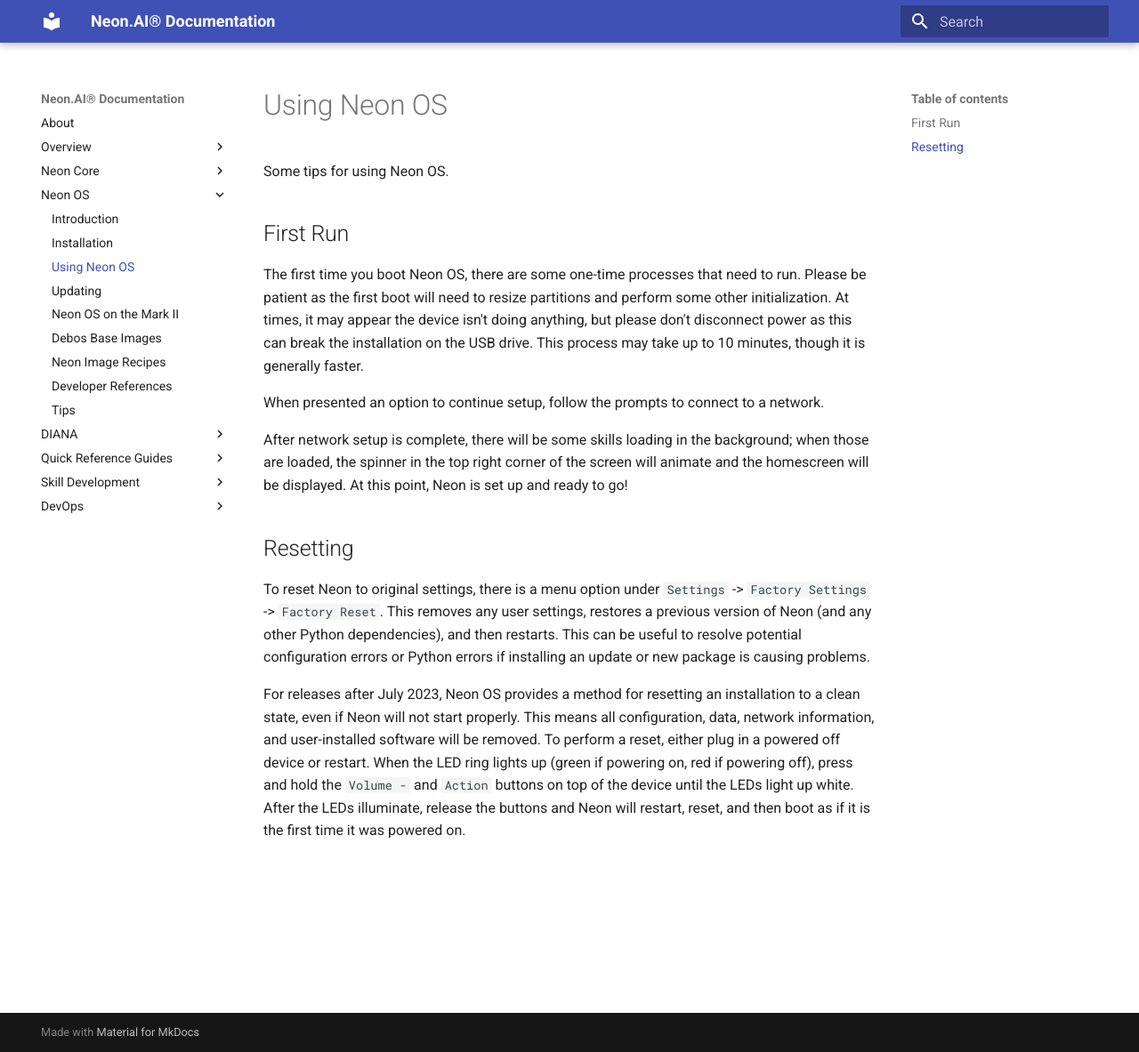
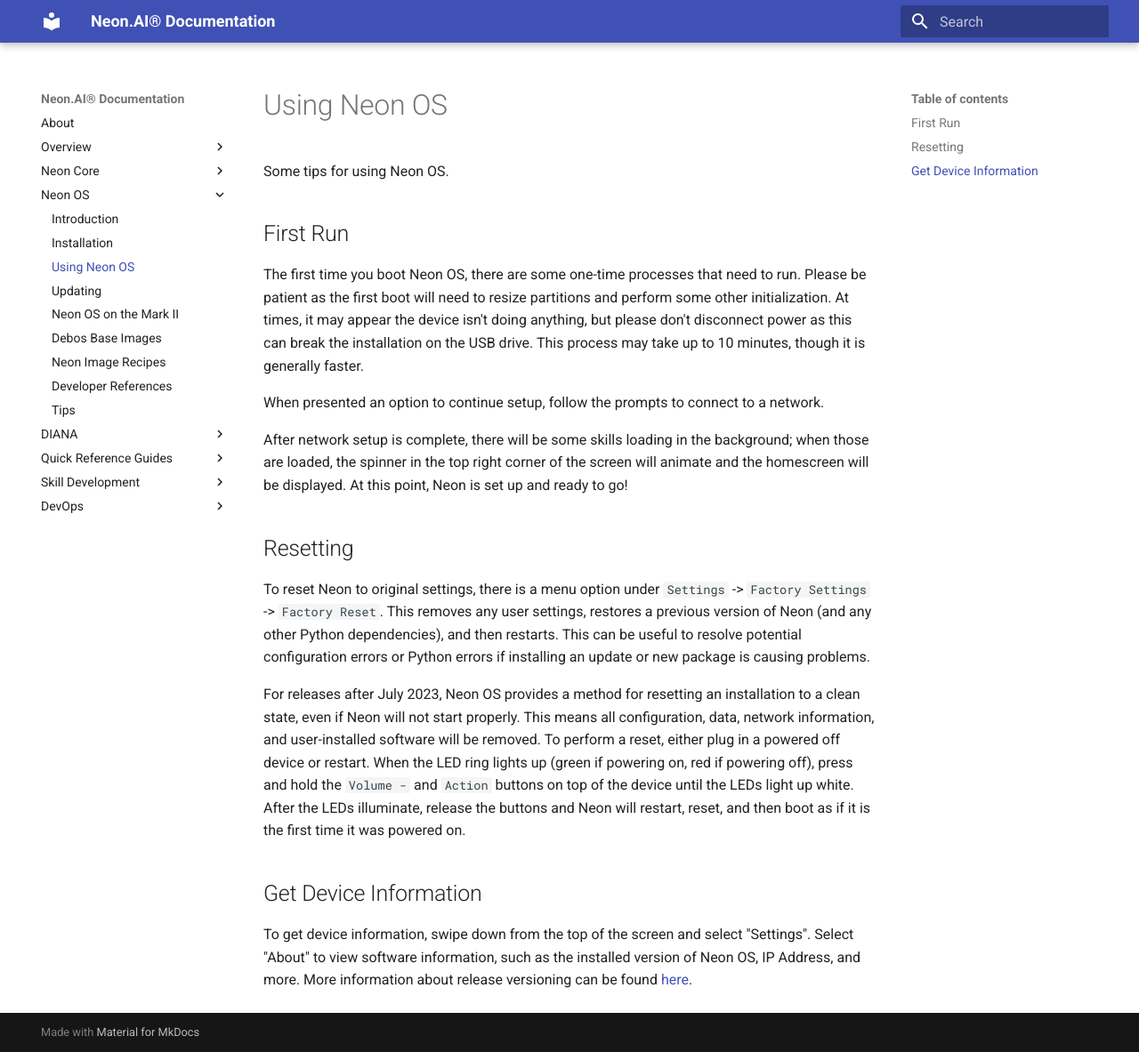
Before and after one commit to NeonGeckoCom/neon-docs, an MkDocs documentation site: the page built from docs/neon_os/using_neon_os.md, in a window 1280 px wide and 1183 px high. Shown: the whole window at 89% size. Built offline with MkDocs 1.6.1 and Material for MkDocs 9.7.7, drawn with Linux system fonts in a browser that asks for light colours.

Commit message:
Add note on getting device information (#54)
Update links in `neon_os` section to use relative paths

Co-authored-by: Daniel McKnight <daniel@neon.ai>

```diff
--- a/docs/neon_os/using_neon_os.md
+++ b/docs/neon_os/using_neon_os.md
@@ -32,3 +32,9 @@
 buttons on top of the device until the LEDs light up white. After the LEDs illuminate,
 release the buttons and Neon will restart, reset, and then boot as if it is the
 first time it was powered on.
+
+## Get Device Information
+To get device information, swipe down from the top of the screen and select
+"Settings". Select "About" to view software information, such as the installed
+version of Neon OS, IP Address, and more. More information about release versioning
+can be found [here](./index.md).
```
Also changed, not shown: docs/neon_os/developers.md (+2 -2 lines), docs/neon_os/neon_os_installation.md (+1 -1 lines).
